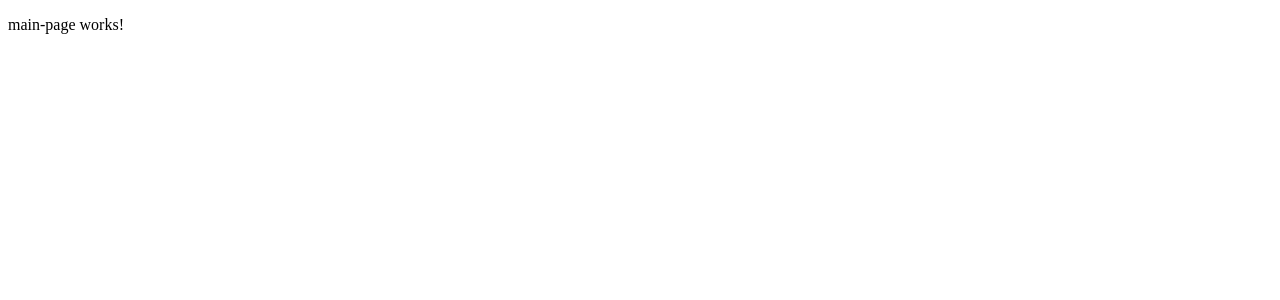
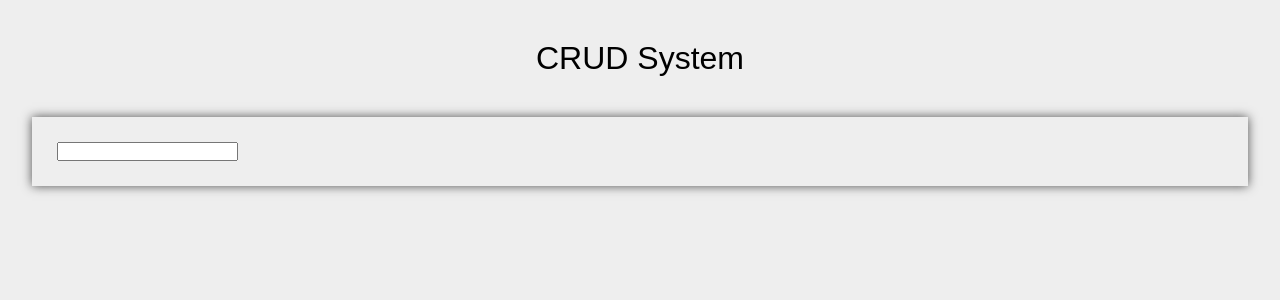
Before and after one commit to GeorgeBeshay/CRUD_System, an Angular app in the folder CRUD_FE/: page / in a window 1280 px wide. Shown: the top 300 px of the page. Built offline with nearby package versions, Linux system fonts and the light colour scheme.

Commit message:
Basic Layout

```diff
--- a/CRUD_FE/src/app/Components/main-page/main-page.component.css
+++ b/CRUD_FE/src/app/Components/main-page/main-page.component.css
@@ -0,0 +1,11 @@
+.page-title {
+  margin-block: 40px;
+  font-weight: normal;
+  text-align: center;
+}
+.input-container {
+  width: 95%;
+  margin: auto;
+  padding: 25px;
+  box-shadow: 0 0 10px rgba(0, 0, 0, 0.675);
+}
--- a/CRUD_FE/src/app/Components/main-page/main-page.component.html
+++ b/CRUD_FE/src/app/Components/main-page/main-page.component.html
@@ -1 +1,4 @@
-<p>main-page works!</p>
+<h1 class="page-title">CRUD System</h1>
+<div class="input-container">
+  <input type="text" />
+</div>
--- a/CRUD_FE/src/styles.css
+++ b/CRUD_FE/src/styles.css
@@ -1 +1,37 @@
 /* You can add global styles to this file, and also import other style files */
+:root {
+  --primary-color: #b00020;
+  --secondary-color: #175886;
+  --main-bg: #eee;
+}
+::selection {
+  color: #fff;
+  background-color: var(--primary-color);
+}
+::-webkit-scrollbar {
+  width: 10px;
+}
+::-webkit-scrollbar-track {
+  background-color: #aaa;
+}
+::-webkit-scrollbar-thumb {
+  background-color: var(--primary-color);
+}
+* {
+  margin: 0;
+  padding: 0;
+  box-sizing: border-box;
+}
+html {
+  scroll-behavior: smooth;
+}
+body {
+  font-family: sans-serif;
+  background-color: var(--main-bg);
+}
+a {
+  text-decoration: none;
+}
+span {
+  display: inline-block;
+}
```
